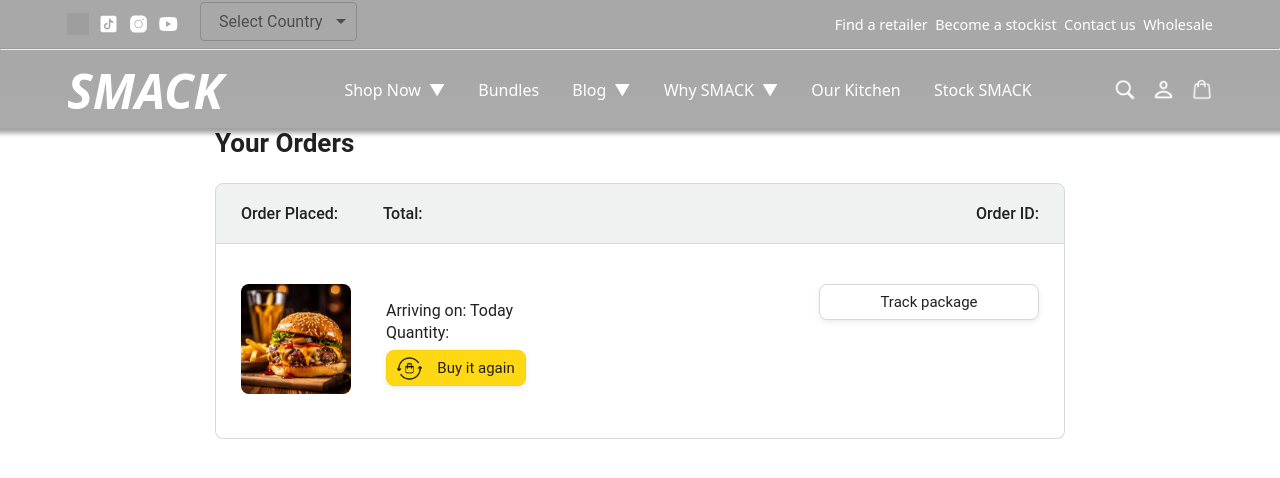
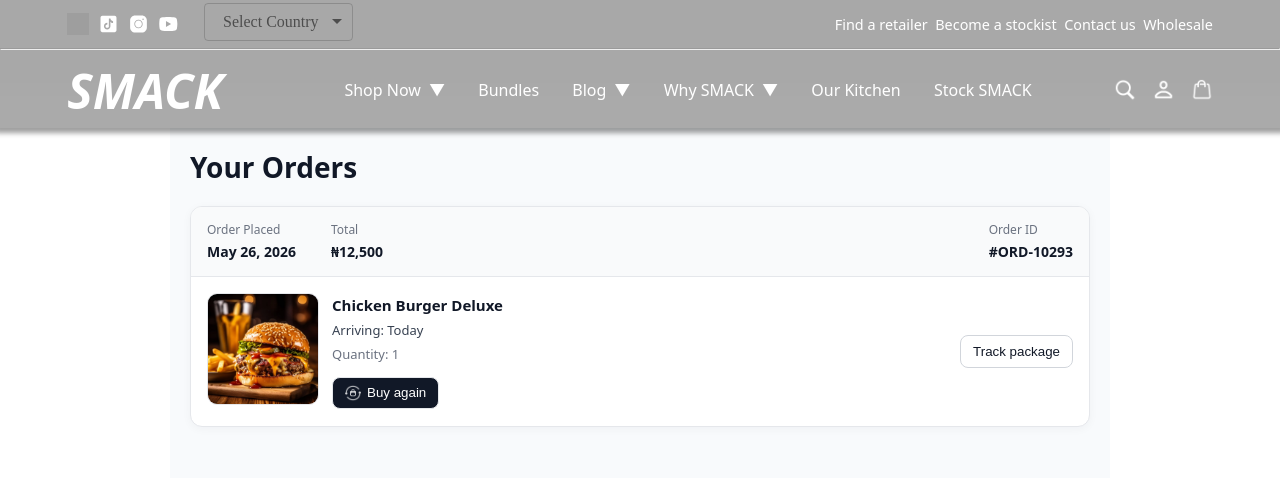
Before and after one commit to godstimepeculiar7-hash/smack-project, a React (Vite) app: page /orders in a window 1280 px wide. Shown: the top 478 px of the page. Built offline with nearby package versions, Linux system fonts and the light colour scheme; grey boxes are pictures that could not be loaded.

Commit message:
Completed the ui for the orders page, for both desktop and mobile

```diff
--- a/src/routes/Orders/Orders.jsx
+++ b/src/routes/Orders/Orders.jsx
@@ -1,61 +1,77 @@
-import './general.css';
-import './orders.css';
+import './orders.scss';
+
 import Hamburger from '../../assets/hamburger 1.webp';
 import BuyAgain from '../../assets/buy-again.png';
 
 function Orders() {
     return (
-        <div className="main">
-            <div className="page-title">Your Orders</div>
+        <div className="orders-page">
+            <h1 className="orders-title">Your Orders</h1>
 
-            <div className="orders-grid js-orders-grid">
-                <div className="order-container">
-                    <div className="order-header">
-                        <div className="order-header-left-section">
-                            <div className="order-date">
-                                <div className="order-header-label">Order Placed:</div>
-                                <div></div>
+            <div className="orders-list">
+
+                {/* ORDER CARD */}
+                <div className="order-card">
+
+                    {/* ORDER HEADER */}
+                    <div className="order-card__header">
+                        <div className="order-meta">
+                            <div>
+                                <span className="label">Order Placed</span>
+                                <span className="value">May 26, 2026</span>
                             </div>
-                            <div className="order-total">
-                                <div className="order-header-label">Total:</div>
-                                <div></div>
+
+                            <div>
+                                <span className="label">Total</span>
+                                <span className="value">₦12,500</span>
                             </div>
                         </div>
-                        <div className="order-header-right-section">
-                            <div className="order-header-label">Order ID:</div>
-                            <div></div>
+
+                        <div className="order-id">
+                            <span className="label">Order ID</span>
+                            <span className="value">#ORD-10293</span>
                         </div>
                     </div>
-                    <div className="order-details-grid">
-                        <div className="product-image-container">
-                            <img src={Hamburger} alt="Product Image" />
+
+                    {/* ORDER ITEM */}
+                    <div className="order-item">
+
+                        <div className="product-image">
+                            <img src={Hamburger} alt="Product" />
                         </div>
-                        <div className="product-details">
-                            <div className="product-name">
 
-                            </div>
-                            <div className="product-delivery-date">
-                                Arriving on: Today
-                            </div>
-                            <div className="product-quantity">
-                                Quantity:
-                            </div>
-                            <button className="buy-again-button button-primary js-buy-again" data-product-id="">
-                                <img className="buy-again-icon" src={BuyAgain} alt="Buy Again Icon" />
-                                <span className="buy-again-message">Buy it again</span>
+                        <div className="product-info">
+                            <h3 className="product-name">
+                                Chicken Burger Deluxe
+                            </h3>
+
+                            <p className="delivery-date">
+                                Arriving: Today
+                            </p>
+
+                            <p className="quantity">
+                                Quantity: 1
+                            </p>
+
+                            <button className="buy-again">
+                                <img src={BuyAgain} alt="Buy again" />
+                                Buy again
                             </button>
                         </div>
-                        <div className="product-actions">
-                            <button className="track-package-button button-secondary">
+
+                        <div className="actions">
+                            <button className="track-btn">
                                 Track package
                             </button>
+                        </div>
 
-                        </div>
                     </div>
+
                 </div>
+
             </div>
         </div>
-    )
+    );
 }
 
 export default Orders;
--- a/src/routes/Orders/general.css
+++ /dev/null
@@ -1,101 +0,0 @@
-body {
-  font-family: Roboto, Arial;
-  color: rgb(33, 33, 33);
-  /* The <body> element has a default margin of 8px
-     on all sides. This removes the default margins. */
-  margin: 0;
-}
-
-/* <p> elements have a default margin on the top
-   and bottom. This removes the default margins. */
-p {
-  margin: 0;
-}
-
-button {
-  cursor: pointer;
-}
-
-select {
-  cursor: pointer;
-}
-
-input, select, button {
-  font-family: Roboto, Arial;
-}
-
-.button-primary {
-  color: rgb(33, 33, 33);
-  background-color: rgb(255, 216, 20);
-  border: 1px solid rgb(252, 210, 0);
-  border-radius: 8px;
-  cursor: pointer;
-  box-shadow: 0 2px 5px rgba(213, 217, 217, 0.5);
-}
-
-.button-primary:hover {
-  background-color: rgb(247, 202, 0);
-  border: 1px solid rgb(242, 194, 0);
-}
-
-.button-primary:active {
-  background: rgb(255, 216, 20);
-  border-color: rgb(252, 210, 0);
-  box-shadow: none;
-}
-
-.button-secondary {
-  color: rgb(33, 33, 33);
-  background: white;
-  border: 1px solid rgb(213, 217, 217);
-  border-radius: 8px;
-  cursor: pointer;
-  box-shadow: 0 2px 5px rgba(213, 217, 217, 0.5);
-}
-
-.button-secondary:hover {
-  background-color: rgb(247, 250, 250);
-}
-
-.button-secondary:active {
-  background-color: rgb(237, 253, 255);
-  box-shadow: none;
-}
-
-/* These styles will limit text to 2 lines. Anything
-   beyond 2 lines will be replaced with "..."
-   You can find this code by using an A.I. tool or by
-   searching in Google.
-   https://css-tricks.com/almanac/properties/l/line-clamp/ */
-.limit-text-to-2-lines {
-  display: -webkit-box;
-  -webkit-line-clamp: 2;
-  -webkit-box-orient: vertical;
-  overflow: hidden;
-}
-
-.link-primary {
-  color: rgb(1, 124, 182);
-  cursor: pointer;
-}
-
-.link-primary:hover {
-  color: rgb(196, 80, 0);
-}
-
-/* Styles for dropdown selectors. */
-select {
-  color: rgb(33, 33, 33);
-  background-color: rgb(240, 240, 240);
-  border: 1px solid rgb(213, 217, 217);
-  border-radius: 8px;
-  padding: 3px 5px;
-  font-size: 15px;
-  cursor: pointer;
-  box-shadow: 0 2px 5px rgba(213, 217, 217, 0.5);
-}
-
-select:focus,
-input:focus {
-  outline: 2px solid rgb(255, 153, 0);
-}
--- a/src/routes/Orders/orders.css
+++ /dev/null
@@ -1,221 +0,0 @@
-.main {
-  max-width: 850px;
-  margin-top: 8rem;
-  margin-bottom: 100px;
-  padding-left: 20px;
-  padding-right: 20px;
-
-  /* margin-left: auto;
-     margin-right auto;
-     Is a trick for centering an element horizontally
-     without needing a container. */
-  margin-left: auto;
-  margin-right: auto;
-}
-
-.page-title {
-  font-weight: 700;
-  font-size: 26px;
-  margin-bottom: 25px;
-}
-
-.orders-grid {
-  display: grid;
-  grid-template-columns: 1fr;
-  row-gap: 50px;
-}
-
-.order-header {
-  background-color: rgb(240, 242, 242);
-  border: 1px solid rgb(213, 217, 217);
-
-  display: flex;
-  align-items: center;
-  justify-content: space-between;
-
-  padding: 20px 25px;
-  border-top-left-radius: 8px;
-  border-top-right-radius: 8px;
-}
-
-.order-header-left-section {
-  display: flex;
-  flex-shrink: 0;
-}
-
-.order-header-label {
-  font-weight: 500;
-}
-
-.order-date,
-.order-total {
-  margin-right: 45px;
-}
-
-.order-header-right-section {
-  flex-shrink: 1;
-}
-
-@media (max-width: 575px) {
-  .order-header {
-    flex-direction: column;
-    align-items: start;
-    line-height: 23px;
-    padding: 15px;
-  }
-
-  .order-header-left-section {
-    flex-direction: column;
-  }
-
-  .order-header-label {
-    margin-right: 5px;
-  }
-
-  .order-date,
-  .order-total {
-    display: grid;
-    grid-template-columns: auto 1fr;
-    margin-right: 0;
-  }
-
-  .order-header-right-section {
-    display: grid;
-    grid-template-columns: auto 1fr;
-  }
-}
-
-.order-details-grid {
-  padding: 40px 25px;
-  border: 1px solid rgb(213, 217, 217);
-  border-top: none;
-  border-bottom-left-radius: 8px;
-  border-bottom-right-radius: 8px;
-
-  display: grid;
-  grid-template-columns: 110px 1fr 220px;
-  column-gap: 35px;
-  row-gap: 60px;
-  align-items: center;
-}
-
-@media (max-width: 800px) {
-  .order-details-grid {
-    grid-template-columns: 110px 1fr;
-    row-gap: 0;
-    padding-bottom: 8px;
-  }
-}
-
-@media (max-width: 450px) {
-  .order-details-grid {
-    grid-template-columns: 1fr;
-  }
-}
-
-.product-image-container {
-  text-align: center;
-}
-
-.product-image-container img {
-  max-width: 110px;
-  max-height: 110px;
-  border-radius: 0.5rem;
-}
-
-.product-name {
-  font-weight: 700;
-  margin-bottom: 5px;
-}
-
-.product-delivery-date {
-  margin-bottom: 3px;
-}
-
-.product-quantity {
-  margin-bottom: 8px;
-}
-
-.buy-again-button {
-  font-size: 15px;
-  width: 140px;
-  height: 36px;
-  border-radius: 8px;
-
-  display: flex;
-  align-items: center;
-  justify-content: center;
-}
-
-.buy-again-icon {
-  width: 25px;
-  margin-right: 15px;
-}
-
-.product-actions {
-  align-self: start;
-}
-
-.track-package-button {
-  width: 100%;
-  font-size: 15px;
-  padding: 8px;
-}
-
-@media (max-width: 800px) {
-  .buy-again-button {
-    margin-bottom: 10px;
-  }
-
-  .product-actions {
-    /* grid-column: 2 means this element will be placed
-       in column 2 in the grid. (Normally, the column that
-       an element is placed in is determined by the order
-       of the elements in the HTML. grid-column overrides
-       this default ordering). */
-    grid-column: 2;
-    margin-bottom: 30px;
-  }
-
-  .track-package-button {
-    width: 140px;
-  }
-}
-
-@media (max-width: 450px) {
-  .product-image-container {
-    text-align: center;
-    margin-bottom: 25px;
-  }
-
-  .product-image-container img {
-    max-width: 150px;
-    max-height: 150px;
-  }
-
-  .product-name {
-    margin-bottom: 10px;
-  }
-
-  .product-quantity {
-    margin-bottom: 15px;
-  }
-
-  .buy-again-button {
-    width: 100%;
-    margin-bottom: 15px;
-  }
-
-  .product-actions {
-    /* grid-column: auto; undos grid-column: 2; from above.
-       This element will now be placed in its normal column
-       in the grid. */
-    grid-column: auto;
-    margin-bottom: 70px;
-  }
-
-  .track-package-button {
-    width: 100%;
-    padding: 12px;
-  }
-}
--- /dev/null
+++ b/src/routes/Orders/orders.scss
@@ -0,0 +1,186 @@
+.orders-page {
+    padding: 20px;
+    max-width: 900px; /* reduced width for better balance */
+    margin: 8rem auto 0 auto;
+    font-family: system-ui, -apple-system, Segoe UI, Roboto, Arial, sans-serif;
+    background: #f8fafc;
+    min-height: 100vh;
+
+    display: flex;
+    flex-direction: column;
+}
+
+.orders-title {
+    font-size: 28px;
+    font-weight: 700;
+    margin-bottom: 20px;
+    color: #111827;
+}
+
+/* LIST */
+.orders-list {
+    display: flex;
+    flex-direction: column;
+    gap: 18px;
+}
+
+/* CARD */
+.order-card {
+    background: #ffffff;
+    border: 1px solid #e5e7eb;
+    border-radius: 12px;
+    overflow: hidden;
+    box-shadow: 0 2px 10px rgba(15, 23, 42, 0.04);
+}
+
+/* HEADER */
+.order-card__header {
+    display: flex;
+    justify-content: space-between;
+    padding: 14px 16px;
+    background: #f9fafb;
+    flex-wrap: wrap;
+    gap: 10px;
+    border-bottom: 1px solid #e5e7eb;
+}
+
+.order-meta {
+    display: flex;
+    gap: 35px;
+}
+
+.label {
+    display: block;
+    font-size: 12px;
+    color: #6b7280;
+    margin-bottom: 2px;
+}
+
+.value {
+    font-size: 14px;
+    font-weight: 600;
+    color: #111827;
+}
+
+/* ITEM */
+.order-item {
+    display: grid;
+    grid-template-columns: 110px 1fr 150px;
+    gap: 15px;
+    padding: 16px;
+    align-items: center;
+}
+
+/* IMAGE */
+.product-image img {
+    width: 100%;
+    border-radius: 10px;
+    border: 1px solid #e5e7eb;
+}
+
+/* INFO */
+.product-info {
+    display: flex;
+    flex-direction: column;
+    gap: 6px;
+}
+
+.product-name {
+    font-size: 15px;
+    font-weight: 600;
+    color: #111827;
+}
+
+.delivery-date {
+    font-size: 13px;
+    color: #374151;
+}
+
+.quantity {
+    font-size: 13px;
+    color: #6b7280;
+}
+
+/* BUTTONS */
+button {
+    transition: all 0.18s ease-in-out;
+}
+
+/* BUY AGAIN */
+.buy-again {
+    margin-top: 8px;
+    display: flex;
+    align-items: center;
+    gap: 6px;
+    padding: 7px 12px;
+    border: 1px solid #e5e7eb;
+    background: #111827;
+    color: #ffffff;
+    border-radius: 8px;
+    cursor: pointer;
+    width: fit-content;
+    font-weight: 500;
+}
+
+.buy-again:hover {
+    background: #1f2937;
+    transform: translateY(-1px);
+}
+
+.buy-again:active {
+    transform: scale(0.98);
+}
+
+.buy-again img {
+    width: 16px;
+    filter: brightness(0) invert(1);
+}
+
+/* TRACK BUTTON */
+.track-btn {
+    padding: 8px 12px;
+    border: 1px solid #d1d5db;
+    background: transparent;
+    color: #111827;
+    border-radius: 8px;
+    cursor: pointer;
+    font-weight: 500;
+}
+
+.track-btn:hover {
+    background: #f3f4f6;
+    border-color: #9ca3af;
+}
+
+.track-btn:active {
+    transform: scale(0.97);
+}
+
+.actions {
+    display: flex;
+    justify-content: flex-end;
+}
+
+/* MOBILE */
+@media (max-width: 768px) {
+
+    .orders-page {
+        margin-top: 4rem;
+        padding: 15px;
+    }
+
+    .order-item {
+        grid-template-columns: 80px 1fr;
+        grid-template-rows: auto auto;
+    }
+
+    .actions {
+        grid-column: 1 / -1;
+        justify-content: flex-start;
+    }
+
+    .order-meta {
+        flex-direction: column;
+        gap: 10px;
+    }
+}
```
